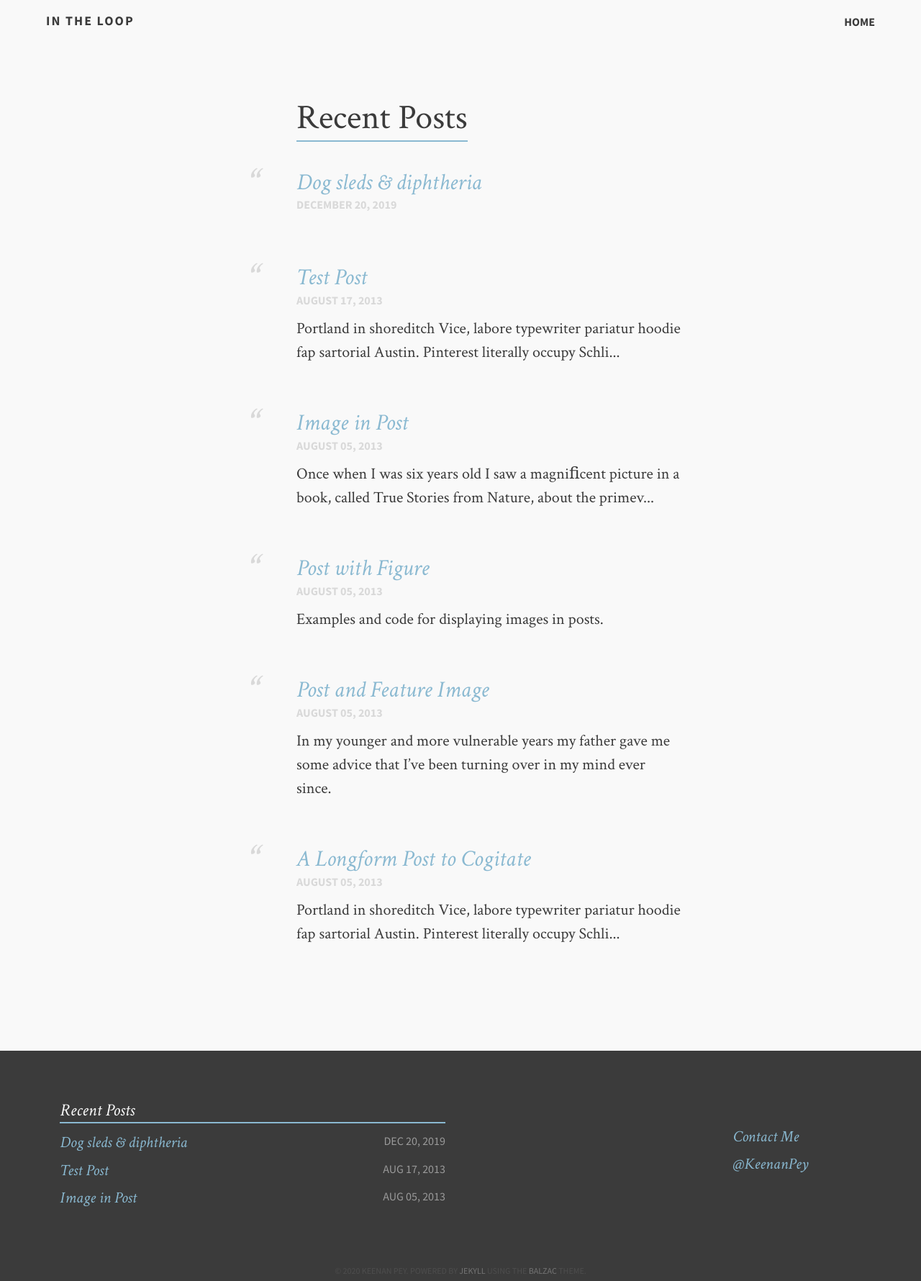
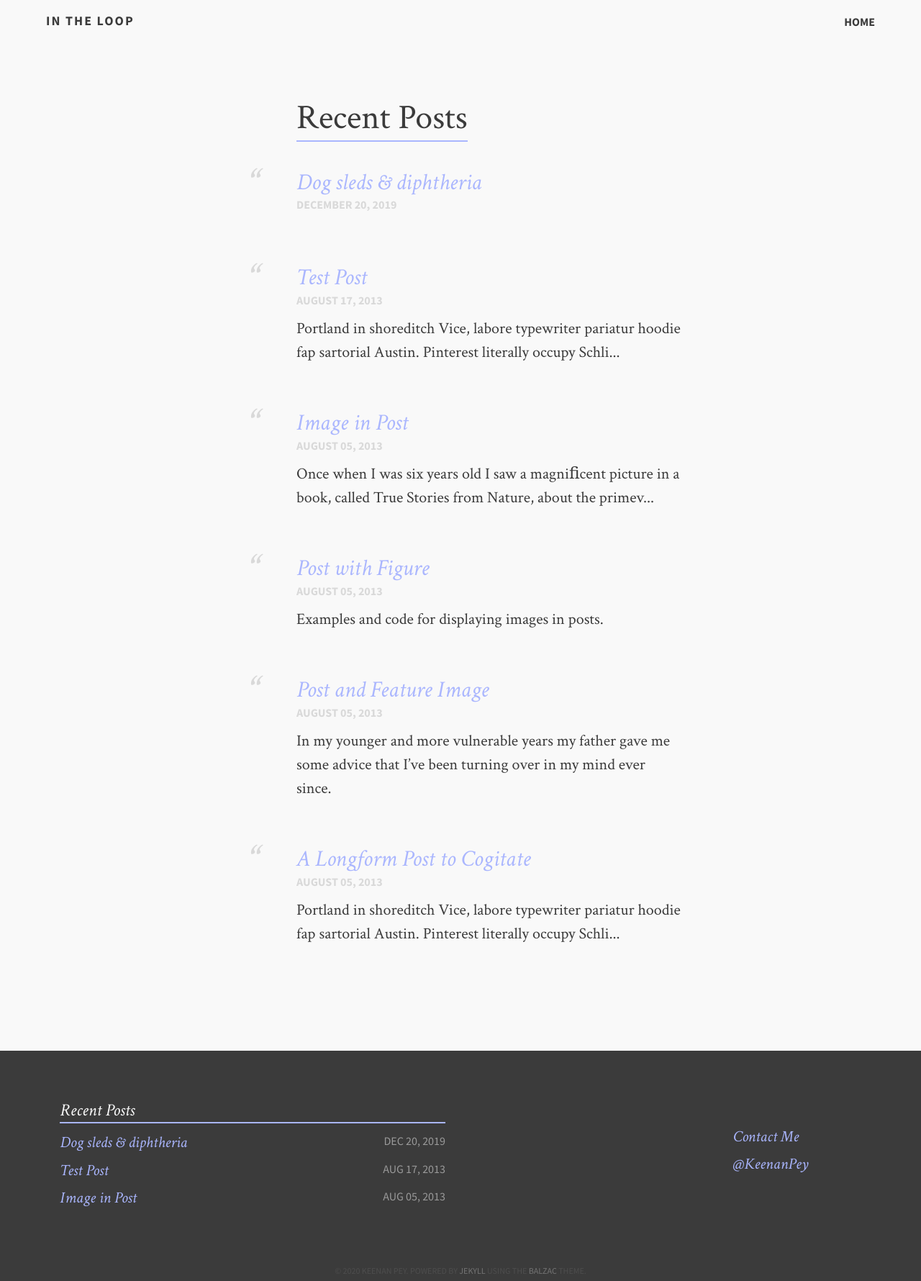
Before and after one commit to keenan-pey/blog, a Jekyll site: the page built from index.md, in a window 1280 px wide. Shown: the whole page at 72% size. Built offline with Jekyll 4.4.1, drawn with Linux system fonts in a browser that asks for light colours.

Commit message:
Updated colours

```diff
--- a/_sass/_variables.scss
+++ b/_sass/_variables.scss
@@ -14,8 +14,8 @@ $grey-light:  #d9d9d9;
 
 $hilite: #fffbd7;
 
-$link: #8AB9D1;
-$accent: #24536B;
+$link: #aab6fe;
+$accent: #49599a;
 
 
 /* Typography
```
